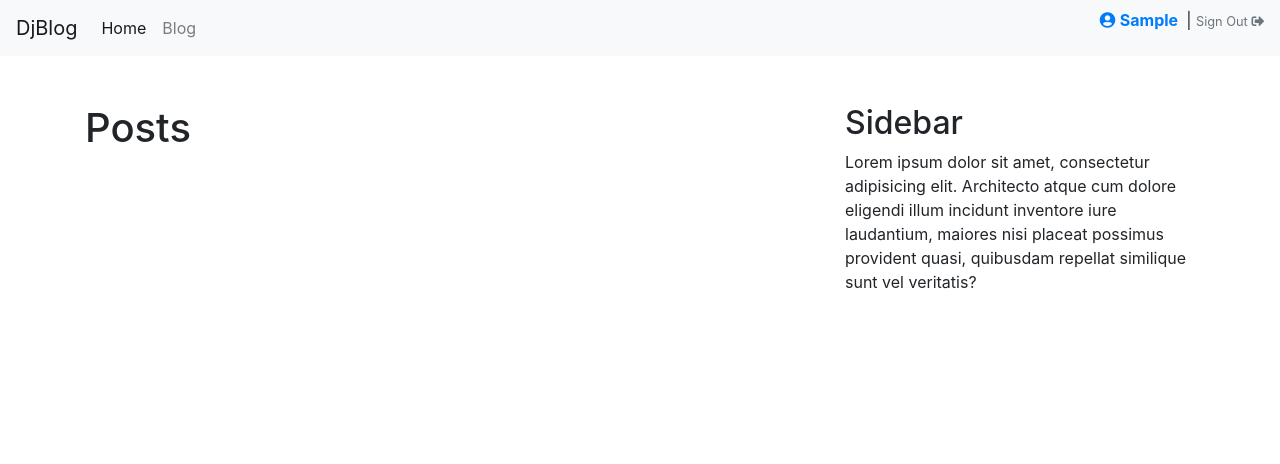
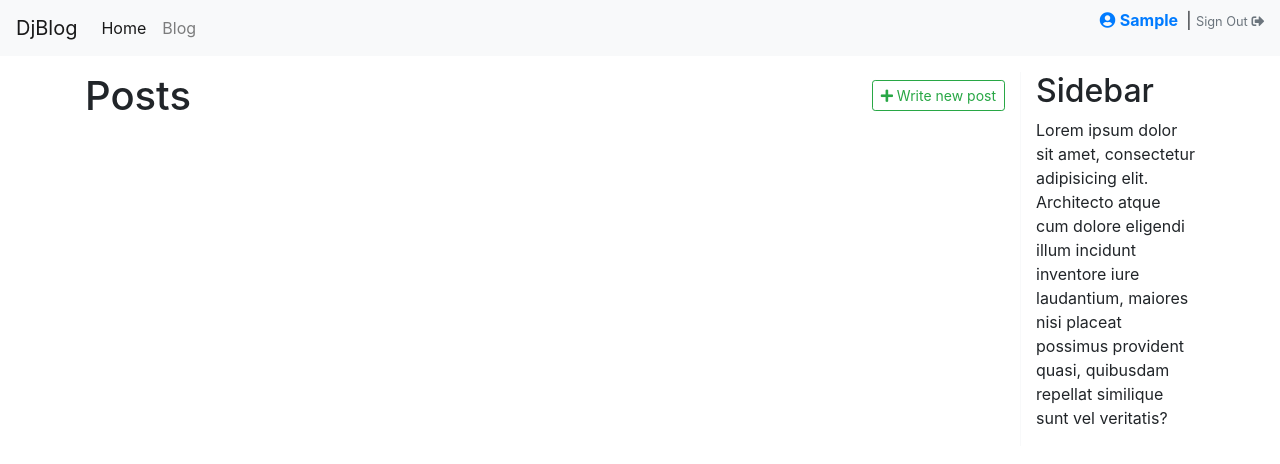
Before and after one commit to to-sky/dj-blog, a Django app: page /blog/ in a window 1280 px wide. Shown: the top 464 px of the page. Run offline with Django 3.2, Linux system fonts and the light colour scheme; the visitor is signed in with stand-in values (Sample User, id 1); data that the repository does not hold is empty; some libraries are stand-ins or nearby versions.

Commit message:
changed templates and styles, added post preview window

```diff
--- a/blog/templates/blog/post_list.html
+++ b/blog/templates/blog/post_list.html
@@ -1,17 +1,35 @@
-{% extends "main.html" %}
+{% extends "post_main.html" %}
 {% block sub_title %}All posts{% endblock %}
 
 {% block content %}
-  <h1 class="h1">Posts</h1>
-  <ul class="list-unstyled">
+  <h1 class="h1">
+    Posts
+    {% if request.user.is_authenticated %}
+      <a href="{% url 'post.create' %}" class="btn btn-outline-success btn-sm float-right mt-2">
+        <i class="fas fa-plus"></i> Write new post
+      </a>
+    {% endif %}
+  </h1>
+
   {% for post in post_list %}
-      <li class="media mt-3">
-        <div class="media-body">
+    <article class="mb-3 shadow-sm px-2 py-2 clearfix">
       <h5 class="mt-0 mb-1">
-            <a href="{{ post.get_absolute_url }}">{{ post.title }}</a>
+        <a href="{{ post.get_absolute_url }}">
+          {{ post.title }}
+        </a>
       </h5>
+
+      <p>
         {{ post.short_body }}
-          <p>
+      </p>
+
+      <div class="mb-2">
+        {% if request.user.id is post.author.id %}
+        <a href="{% url 'post.edit' post.id %}" class="btn btn-sm text-warning" title="Edit">
+          <i class="fa fa-edit"></i>
+        </a>
+        {% endif %}
+
         <small>Was published
           <strong class="text-muted">{{ post.pub_date }}</strong>
           by
@@ -19,14 +37,17 @@
             <a href="{% url 'posts.filter' %}?author={{ post.author.id }}">{{ post.author }}</a>
           </strong>
         </small>
-          </p>
+
+        <div class="btn-group float-right">
+          <a href="{% url 'post.detail' post.id %}" class="btn btn-sm btn-outline-secondary">Read more</a>
+          <a href="{% url 'post.detail.preview' post.id %}" class="btn btn-sm btn-outline-secondary" data-target="post-preview">Preview</a>
         </div>
-      </li>
+      </div>
+    </article>
   {% endfor %}
-  </ul>
+
 
   {% if is_paginated %}
-    <hr>
     <nav>
       <ul class="pagination">
         {% if page_obj.has_previous %}
--- a/blog/templates/main.html
+++ b/blog/templates/post_main.html
@@ -2,14 +2,14 @@
 {% block title %}Blog | {% block sub_title %}{% endblock %}{% endblock %}
 
 {% block body %}
-  <div class="container mt-5">
+  <div class="container mt-3">
     <div class="row">
 
-      <div class="col-md-8">
+      <div class="col-md-10">
         {% block content %}{% endblock %}
       </div>
 
-      <div class="col-md-4">
+      <div class="col-md-2 border-left border-light" id="sidebar">
         {% block sidebar %}
           <h2>Sidebar</h2>
           <p>Lorem ipsum dolor sit amet, consectetur adipisicing elit. Architecto atque cum dolore eligendi illum
--- a/blog/urls.py
+++ b/blog/urls.py
@@ -9,4 +9,5 @@ urlpatterns = [
     path('post/create', views.post_create, name='post.create'),
     path('post/<int:pk>/edit', views.post_edit, name='post.edit'),
     path('post/<int:pk>/delete', views.post_delete, name='post.delete'),
+    path('post/<int:pk>/preview', views.post_detail_preview, name="post.detail.preview")
 ]
--- a/blog/views.py
+++ b/blog/views.py
@@ -73,6 +73,10 @@ def post_delete(request, pk):
     return HttpResponse(status=200)
 
 
+def post_detail_preview(request, pk):
+    post = get_object_or_404(Post, pk=pk)
+    return render(request, 'blog/post_detail_preview.html', {'post': post})
+
 class PostListView(ListView):
     model = Post
     paginate_by = 10
--- a/dblog/urls.py
+++ b/dblog/urls.py
@@ -13,6 +13,8 @@ Including another URLconf
     1. Import the include() function: from django.urls import include, path
     2. Add a URL to urlpatterns:  path('blog/', include('blog.urls'))
 """
+from django.conf import settings
+from django.conf.urls.static import static
 from django.contrib import admin
 from django.urls import path, include, re_path
 from django.views.generic.base import RedirectView
@@ -25,4 +27,4 @@ urlpatterns = [
     re_path(r'^accounts/profile', views.profile, name='profile'),
     path('', RedirectView.as_view(url='blog/')),
     path('blog/', include('blog.urls')),
-]
+] + static(settings.STATIC_URL, document_root=settings.STATIC_ROOT)
--- a/templates/base.html
+++ b/templates/base.html
@@ -7,6 +7,11 @@
       integrity="sha384-mzrmE5qonljUremFsqc01SB46JvROS7bZs3IO2EmfFsd15uHvIt+Y8vEf7N7fWAU" crossorigin="anonymous">
   <link rel="stylesheet" href="https://stackpath.bootstrapcdn.com/bootstrap/4.1.3/css/bootstrap.min.css"
         integrity="sha384-MCw98/SFnGE8fJT3GXwEOngsV7Zt27NXFoaoApmYm81iuXoPkFOJwJ8ERdknLPMO" crossorigin="anonymous">
+
+{#  {% load static %}#}
+
+{#  <link rel="stylesheet" type="text/css" href="{% static 'blog/style.css' %}">#}
+
   <script src="https://code.jquery.com/jquery-3.3.1.min.js"
           crossorigin="anonymous"></script>
   <script src="https://cdnjs.cloudflare.com/ajax/libs/popper.js/1.14.3/umd/popper.min.js"
@@ -17,6 +22,75 @@
           crossorigin="anonymous"></script>
 </head>
 <body>
+  <style>
+    ::-webkit-scrollbar {
+        width: 12px;
+    }
+
+    ::-webkit-scrollbar-track {
+      background: #f8f9fa;
+    }
+
+    ::-webkit-scrollbar-thumb {
+      background: #c1c1c1;
+    }
+
+    ::-webkit-scrollbar-thumb:hover {
+      background: #999999;
+    }
+
+    .scrollbar-style::-webkit-scrollbar-track {
+      margin-bottom: 50%;
+    }
+
+    .post-preview-container {
+      position: relative;
+      overflow: hidden;
+    }
+
+    .post-preview-content {
+      padding: 50px 60px 0;
+      position: absolute;
+      top: 0;
+      z-index: 10;
+      height: 100%;
+      box-shadow: -5px 8px 37px rgba(0,0,0,.1),
+                  0 0 160px 10px rgba(100,100,100,.1) inset;
+      background: white;
+      transition: all .8s ease;
+      overflow: auto;
+    }
+
+    .post-preview-body .pp-title {
+      color: #e83e8c99;
+      text-shadow: 1px 1px 2px rgba(0,0,0,.2);
+    }
+
+    .post-preview-body .pp-description {
+      padding: 10px 0;
+      border-top: 1px solid #dadada40;
+      border-bottom: 1px solid #dadada40;
+      color: #808080;
+    }
+
+    .post-preview-close {
+      padding: 5px 10px;
+      position: absolute;
+      top: 15px;
+      right: 20px;
+      border: 1px solid #6c757d3d;
+      font-size: 25px;
+      color: #80808094;
+      cursor: pointer;
+      transition: all .3s ease;
+    }
+
+    .post-preview-close:hover {
+      color: #ffd20e;
+      box-shadow: 0 0 3px rgba(0,0,0,.1) inset;
+    }
+  </style>
+
   <nav class="navbar navbar-expand-lg navbar-light bg-light">
     <a class="navbar-brand" href="#">DjBlog</a>
     <button class="navbar-toggler" type="button" data-toggle="collapse" data-target="#navbarNav"
@@ -59,10 +133,52 @@
     </div>
   </nav>
 
-  <div class="content">
+  <main>
     {% block body %}{% endblock %}
+  </main>
+
+  <div class="post-preview-container">
+    <div id="postPreview" class="post-preview-content scrollbar-style"></div>
   </div>
 
+
+  <script>
+    let postPreviewBlock = $('#postPreview');
+
+    let mainWidth = $('main').width();
+    let containerWidth = $('.container').outerWidth();
+    let mainPaddingRight = (mainWidth - containerWidth) / 2;
+    let postPreviewWidth = $('#sidebar').outerWidth() + mainPaddingRight;
+
+    postPreviewBlock.css({
+        'right': '-' + postPreviewWidth + 'px'
+    });
+
+    // Open post preview
+    $("[data-target=post-preview]").click(function (e) {
+      e.preventDefault();
+      $.get($(e.target).attr('href'), function (html) {
+          postPreviewBlock.html(html);
+      });
+
+      postPreviewBlock.css({
+        'width': postPreviewWidth + 'px',
+        'right': 0,
+        'position': 'fixed'
+      });
+    });
+
+    // Close post preview
+    $('body').on('click', '#postPreviewClose', function () {
+      postPreviewBlock.css({
+        'right': '-' + postPreviewWidth + 'px'
+      });
+
+      setTimeout(function() {
+          $('#postPreview').html('');
+      }, 700);
+    });
+  </script>
   {% block scripts %}{% endblock %}
 </body>
 </html>
```
Also changed, not shown: blog/templates/blog/post_detail.html (+6 -4 lines), blog/templates/blog/post_detail_preview.html (added, +45 -0 lines), static/blog/style.css (added, +13 -0 lines). Lines whose indentation alone changed are shown as unchanged.
